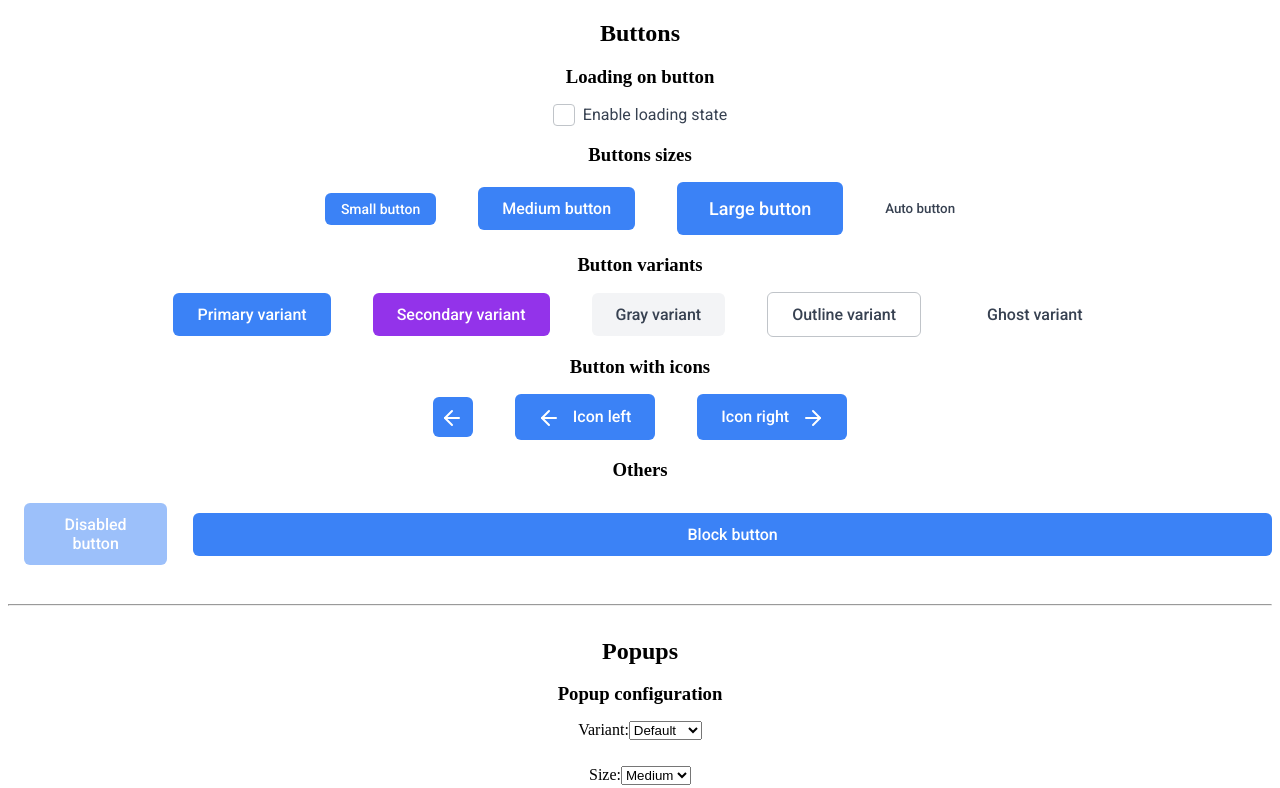
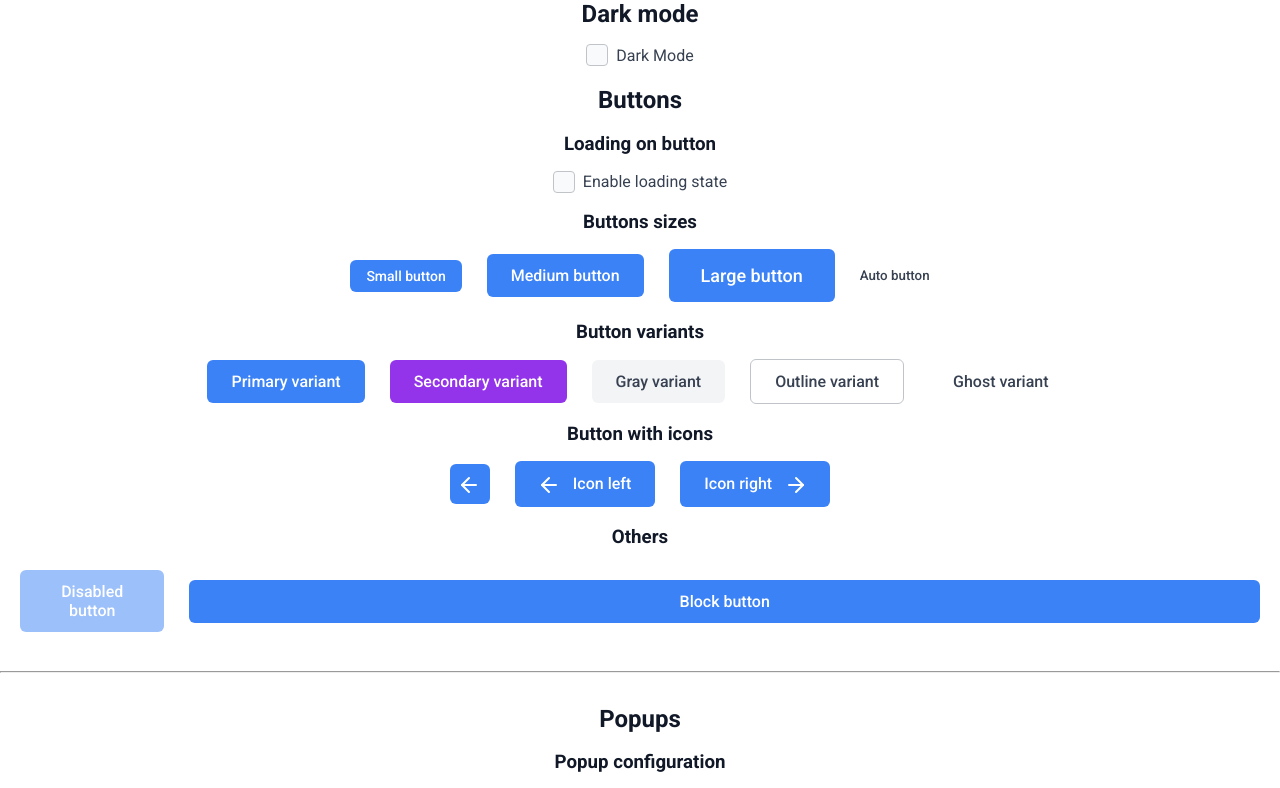
Before and after one commit to edgarimai/vue-smart-ui, a Vue app: page / in a window 1280 px wide. Shown: the top 788 px of the page. Built offline with nearby package versions, Linux system fonts and the light colour scheme.

Commit message:
style: improvements for dark mode

```diff
--- a/index.html
+++ b/index.html
@@ -12,7 +12,7 @@
       rel="stylesheet"
     />
   </head>
-  <body>
+  <body style="margin: 0">
     <div id="app"></div>
     <script type="module" src="/src/main.js"></script>
   </body>
--- a/src/App.vue
+++ b/src/App.vue
@@ -1,5 +1,5 @@
 <script setup>
-import { reactive, ref, computed } from 'vue'
+import { reactive, ref, computed, onMounted } from 'vue'
 import {
   BaseButton,
   BasePopup,
@@ -16,6 +16,7 @@ import {
 import { useToast } from '@/composables/toast'
 
 const pageState = reactive({
+  isDarkMode: false,
   isLoading: false,
   isLoadingEnabled: false,
   popup: {
@@ -188,10 +189,38 @@ const handleSelectAll = (checked) => {
     }
   })
 }
+
+const toggleDarkMode = (value) => {
+  document.documentElement.classList.toggle('dark', value)
+  const vsuiRoot = document.querySelector('.vsui')
+  if (vsuiRoot) {
+    vsuiRoot.classList.toggle('dark', value)
+  }
+}
+
+onMounted(() => {
+  const prefersDark = window.matchMedia('(prefers-color-scheme: dark)').matches
+  pageState.isDarkMode = prefersDark
+  document.documentElement.classList.toggle('dark', prefersDark)
+  const vsuiRoot = document.querySelector('.vsui')
+  if (vsuiRoot) {
+    vsuiRoot.classList.toggle('dark', prefersDark)
+  }
+})
 </script>
 
 <template>
-  <div class="examples">
+  <div class="examples vsui">
+    <div>
+      <h2 style="margin-top: 0">Dark mode</h2>
+      <div class="container">
+        <BaseCheckbox
+          v-model="pageState.isDarkMode"
+          label="Dark Mode"
+          @update:model-value="toggleDarkMode"
+        />
+      </div>
+    </div>
     <div class="button-container">
       <h2>Buttons</h2>
       <h3>Loading on button</h3>
@@ -402,13 +431,21 @@ const handleSelectAll = (checked) => {
         :disable-click-outside="pageState.popup.disableClickOutside"
       >
         <template #header>
-          <p style="font-size: 1.2rem; font-weight: bold; text-align: center; margin-block: 0.5rem">
+          <p
+            style="
+              font-size: 1.2rem;
+              font-weight: bold;
+              text-align: center;
+              margin-block: 0.5rem;
+              color: var(--text-default);
+            "
+          >
             Configured Popup
           </p>
         </template>
         <div class="popup-content">
-          <p>Current configuration:</p>
-          <ul>
+          <p style="color: var(--text-default)">Current configuration:</p>
+          <ul style="color: var(--text-default)">
             <li>Variant: {{ pageState.popup.variant }}</li>
             <li>Size: {{ pageState.popup.size }}</li>
             <li>Position: {{ pageState.popup.position }}</li>
@@ -420,7 +457,7 @@ const handleSelectAll = (checked) => {
           </div>
         </template>
         <template #close>
-          <span>&times;</span>
+          <span style="color: var(--text-default)">&times;</span>
         </template>
       </BasePopup>
     </div>
@@ -501,6 +538,7 @@ const handleSelectAll = (checked) => {
         <!-- Button -->
         <BaseSkeleton variant="button" rounded />
       </div>
+      <div class="container">
         <table>
           <tr v-for="n in 5" :key="n">
             <td><BaseSkeleton variant="text" width="100px" /></td>
@@ -508,6 +546,7 @@ const handleSelectAll = (checked) => {
             <td><BaseSkeleton variant="text" width="150px" /></td>
           </tr>
         </table>
+      </div>
     </div>
 
     <hr />
@@ -535,13 +574,13 @@ const handleSelectAll = (checked) => {
     <div class="input-container">
       <h2>Inputs</h2>
       <!-- Basic required validation -->
+      <div style="padding-inline: 20px">
         <BaseInput
           v-model="pageState.input.name"
           label="Name"
           :rules="['required']"
           @mounted="(ref) => registerInput('name', ref)"
         />
-
         <!-- Email validation -->
         <BaseInput
           v-model="pageState.input.email"
@@ -549,7 +588,6 @@ const handleSelectAll = (checked) => {
           :rules="['required', 'email']"
           @mounted="(ref) => registerInput('email', ref)"
         />
-
         <!-- Multiple rules with custom messages -->
         <BaseInput
           v-model="pageState.input.password"
@@ -561,7 +599,6 @@ const handleSelectAll = (checked) => {
           ]"
           @mounted="(ref) => registerInput('password', ref)"
         />
-
         <!-- Custom validator -->
         <BaseInput
           v-model="pageState.input.username"
@@ -577,17 +614,15 @@ const handleSelectAll = (checked) => {
             },
           ]"
         />
-
         <!-- Phone mask -->
         <BaseInput
           v-model="pageState.input.phone"
           label="Phone"
-        :rules="['required', 'pattern: ^\\d{10}$']"
+          :rules="['required', 'pattern: ^\d{10}$']"
           @mounted="(ref) => registerInput('phone', ref)"
           mask="phone"
           placeholder="(00) 00000-0000"
         />
-
         <!-- Currency mask -->
         <BaseInput
           v-model="pageState.input.price"
@@ -597,18 +632,19 @@ const handleSelectAll = (checked) => {
         />
         <BaseButton variant="primary" @click="handleSubmit">Submit</BaseButton>
       </div>
+    </div>
 
     <hr />
 
     <div class="textarea-container">
       <h2>Textarea</h2>
 
+      <div style="padding-inline: 20px">
         <BaseTextarea
           v-model="pageState.textarea.content1"
           label="Simple textarea"
           placeholder="Enter your description"
         />
-
         <BaseTextarea
           v-model="pageState.textarea.content2"
           label="With validation and helper text"
@@ -616,7 +652,6 @@ const handleSelectAll = (checked) => {
           validate-on-input
           helper-text="Please provide detailed feedback"
         />
-
         <BaseTextarea
           v-model="pageState.textarea.content3"
           label="Auto-resizing textarea full width"
@@ -625,20 +660,19 @@ const handleSelectAll = (checked) => {
           auto-resize
           block
         />
-
         <BaseTextarea
           v-model="pageState.textarea.content4"
           label="Filled variant"
           variant="filled"
           placeholder="Add your notes here"
         />
-
         <BaseTextarea
           v-model="pageState.textarea.content5"
           label="Resizable"
           resize="both"
           :rows="4"
         />
+      </div>
     </div>
 
     <hr />
@@ -723,6 +757,7 @@ const handleSelectAll = (checked) => {
 
     <div class="infinite-scroll-container">
       <h2>Infinite Scroll</h2>
+      <div style="padding-inline: 20px">
         <BaseInfiniteScroll
           :loading="pageState.infiniteScroll.loading"
           :disabled="!pageState.infiniteScroll.hasMore"
@@ -734,12 +769,10 @@ const handleSelectAll = (checked) => {
               {{ item.title }}
             </div>
           </div>
-
           <!-- Custom loading -->
           <!-- <template #loading>
             <div class="custom-loader">Loading more items...</div>
           </template> -->
-
           <!-- Custom end message -->
           <!-- <template #disabled>
             <div class="end-message">There are no more items to load</div>
@@ -747,28 +780,37 @@ const handleSelectAll = (checked) => {
         </BaseInfiniteScroll>
       </div>
     </div>
+  </div>
 </template>
 
-<style scoped>
+<style lang="scss" scoped>
+body {
+  margin-top: 0;
+}
 .examples {
+  background-color: var(--bg-default);
   padding-bottom: 10rem;
+
   h2,
   h3 {
     text-align: center;
     margin-bottom: 1rem;
+    color: var(--text-default);
   }
+
+  label {
+    color: var(--text-default);
+  }
+
   .container {
     display: flex;
     align-items: center;
     justify-content: center;
-    gap: 10px;
+    gap: 25px;
+    padding-inline: 20px;
 
     &.vertical {
       flex-direction: column;
-    }
-
-    button {
-      margin-inline: 1rem;
     }
 
     .select-group {
@@ -779,5 +821,27 @@ const handleSelectAll = (checked) => {
   hr {
     margin-block: 2rem;
   }
+
+  .popup-container {
+    p,
+    ul,
+    li {
+      color: var(--text-default);
+    }
+  }
+
+  .dropdown-container {
+    .base-dropdown-item {
+      color: var(--text-default);
+    }
+  }
+
+  .infinite-scroll-container {
+    .items-grid {
+      .item {
+        color: var(--text-default);
+      }
+    }
+  }
 }
 </style>
--- a/src/assets/base.scss
+++ b/src/assets/base.scss
@@ -78,20 +78,20 @@
     --color-info-light: #1e3a8a;
 
     --color-success: #4ade80;
-    --color-success-dark: #22c55e;
+    --color-success-dark: var(--text-default);
     --color-success-light: #14532d;
 
     --color-warning: #fbbf24;
-    --color-warning-dark: #f59e0b;
+    --color-warning-dark: var(--text-default);
     --color-warning-light: #78350f;
 
     --color-error: #f87171;
-    --color-error-dark: #ef4444;
+    --color-error-dark: var(--text-default);
     --color-error-light: #7f1d1d;
 
     // Dark mode background colors
-    --bg-default: #1f2937;
-    --bg-subtle: #111827;
+    --bg-default: #111827;
+    --bg-subtle: #1f2937;
     --bg-muted: #374151;
     --bg-emphasized: #4b5563;
     --bg-disabled: #374151;
@@ -213,7 +213,8 @@
   --input-required-color: var(--color-error);
   --input-helper-color: var(--text-subtle);
   --input-border-color: var(--border-strong);
-  --input-bg: var(--color-white);
+  --input-bg: var(--bg-subtle);
+  --input-text-color: var(--text-default);
   --input-focus-border-color: var(--color-primary);
   --input-focus-ring-color: rgba(59, 130, 246, 0.1);
   --input-placeholder-color: var(--text-disabled);
@@ -235,7 +236,7 @@
   --checkbox-border-color: var(--border-strong);
   --checkbox-hover-border-color: var(--bg-emphasized);
   --checkbox-border-radius: 0.25rem;
-  --checkbox-bg: var(--color-white);
+  --checkbox-bg: var(--bg-subtle);
   --checkbox-check: var(--text-muted);
   --checkbox-text: var(--text-muted);
   --checkbox-small-font-size: 0.875rem;
@@ -249,7 +250,7 @@
   --textarea-padding: 0.75rem 1rem;
   --textarea-border-radius: 0.5rem;
 
-  --textarea-bg: var(--color-white);
+  --textarea-bg: var(--bg-subtle);
   --textarea-text-color: var(--text-default);
   --textarea-border-color: var(--border-strong);
   --textarea-focus-border-color: var(--color-primary);
@@ -316,13 +317,4 @@
   --slider-filled-bg: var(--bg-muted);
 
   font-family: var(--font-family-base);
-
-  // Adjust input and textarea background in dark mode
-  &[data-theme='dark'],
-  &.dark,
-  [data-theme='dark'] & {
-    --input-bg: var(--bg-default);
-    --checkbox-bg: var(--bg-default);
-    --textarea-bg: var(--bg-default);
-  }
 }
--- a/src/components/BaseInput.vue
+++ b/src/components/BaseInput.vue
@@ -447,6 +447,7 @@ onMounted(() => {
     font-size: var(--input-field-font-size);
     border: none;
     background-color: transparent;
+    color: var(--input-text-color, #374151);
     font-family: var(--font-family-base, inherit);
 
     &:focus {
```
Lines whose indentation alone changed are shown as unchanged.
